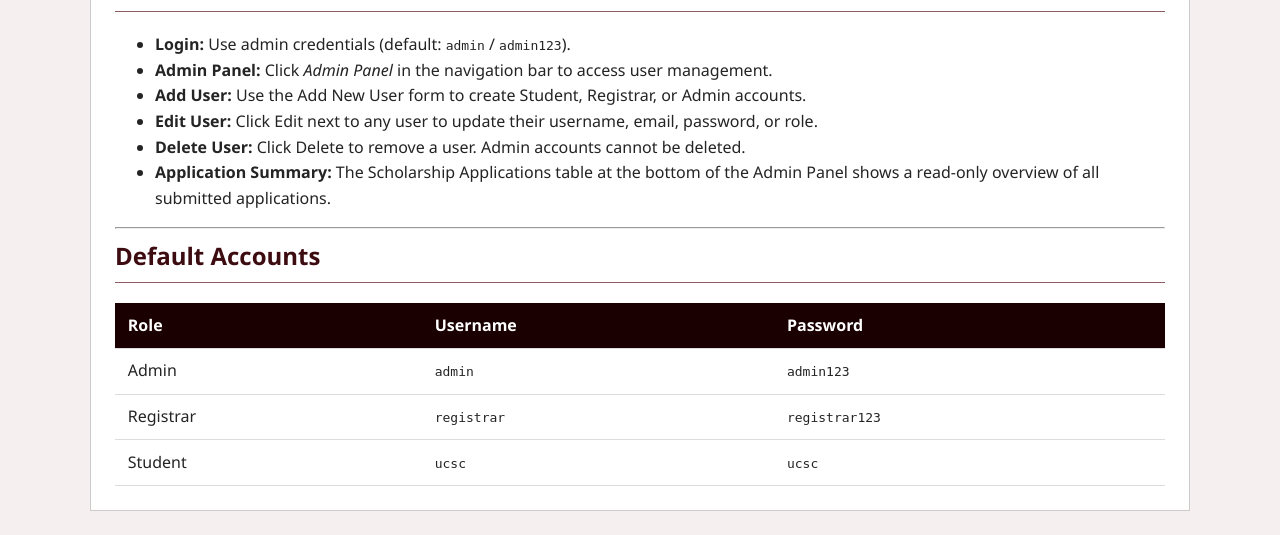
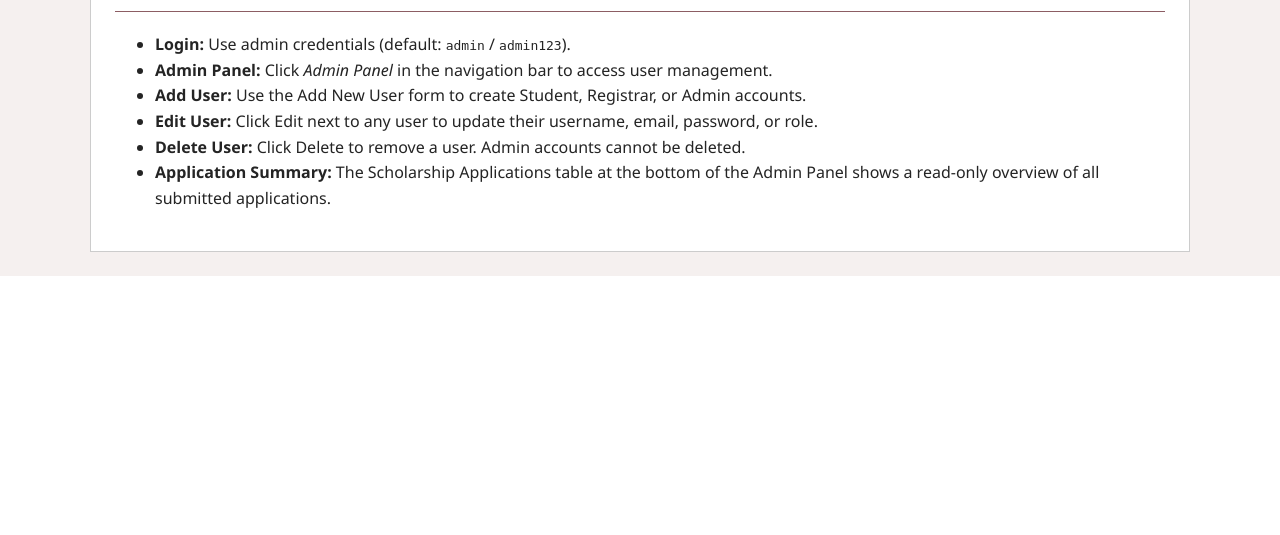
Before and after one commit to npaw2005/iwt-g22, a PHP site: page /help.php in a window 1280 px wide. Shown: the part 694-1229 px from the top of the page. After the commit the page ends 970 px from the top, so only its background shows below. Run offline with PHP 8.4, Linux system fonts and the light colour scheme.

Commit message:
Remove Default Accounts section from help.php

```diff
--- a/help.php
+++ b/help.php
@@ -71,35 +71,7 @@ $isStudent = $role === 'student';
                 <li><strong>Application Summary:</strong> The Scholarship Applications table at the bottom of the Admin Panel shows a read-only overview of all submitted applications.</li>
             </ul>
 
-            <hr>
 
-            <h2>Default Accounts</h2>
-            <table>
-                <thead>
-                    <tr>
-                        <th>Role</th>
-                        <th>Username</th>
-                        <th>Password</th>
-                    </tr>
-                </thead>
-                <tbody>
-                    <tr>
-                        <td>Admin</td>
-                        <td><code>admin</code></td>
-                        <td><code>admin123</code></td>
-                    </tr>
-                    <tr>
-                        <td>Registrar</td>
-                        <td><code>registrar</code></td>
-                        <td><code>registrar123</code></td>
-                    </tr>
-                    <tr>
-                        <td>Student</td>
-                        <td><code>ucsc</code></td>
-                        <td><code>ucsc</code></td>
-                    </tr>
-                </tbody>
-            </table>
         </div>
     </div>
 </body>
```
